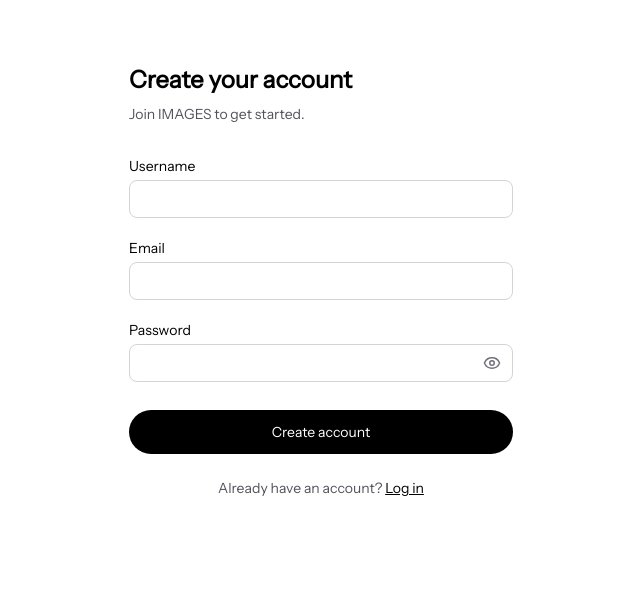
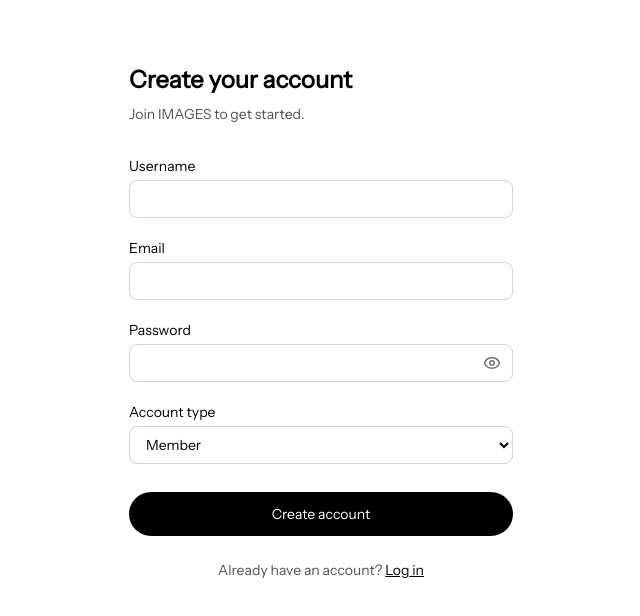
Before and after one commit to IMAGES-NGO/IMAGES-OFFICIAL, a Next.js app in the folder my-app/: page /signup in a window 1280 px wide. Shown: the top 616 px of the page, without its empty margins (319-959 px from the left). Built offline with nearby package versions, Linux system fonts and the light colour scheme.

Commit message:
fix: signup role

```diff
--- a/my-app/app/api/auth/signup/route.ts
+++ b/my-app/app/api/auth/signup/route.ts
@@ -40,6 +40,7 @@ export async function POST(request: Request) {
         username,
         email,
         passwordHash,
+        role: parsed.data.role,
         otpHash: createHash("sha256").update(otp).digest("hex"),
         otpExpiresAt: new Date(Date.now() + 10 * 60 * 1000),
       },
--- a/my-app/app/signup/page.tsx
+++ b/my-app/app/signup/page.tsx
@@ -52,6 +52,14 @@ export default function SignupPage() {
             </div>
             {errors.password && <p className="mt-1 text-xs text-red-600">{errors.password.message}</p>}
           </div>
+          <div>
+            <label htmlFor="role" className="block text-sm font-medium text-black">Account type</label>
+            <select id="role" {...register("role")} className="mt-1 w-full rounded-lg border border-zinc-300 bg-white px-3 py-2 text-sm text-black">
+              <option value="MEMBER">Member</option>
+              <option value="ADMIN">Admin</option>
+            </select>
+            {errors.role && <p className="mt-1 text-xs text-red-600">{errors.role.message}</p>}
+          </div>
           <button type="submit" disabled={isSubmitting} className="mt-2 rounded-full bg-black px-6 py-3 text-sm font-medium text-white disabled:opacity-50">
             {isSubmitting ? "Creating account..." : "Create account"}
           </button>
--- a/my-app/lib/validations/auth.ts
+++ b/my-app/lib/validations/auth.ts
@@ -11,6 +11,7 @@ export const signupSchema = z.object({
   username: z.string().trim().min(3, "Username must be at least 3 characters").max(30, "Username must be at most 30 characters").regex(/^[a-zA-Z0-9_]+$/, "Username can contain letters, numbers, and underscores only"),
   email: z.string().email("Enter a valid email address"),
   password: passwordSchema,
+  role: z.enum(["ADMIN", "MEMBER"]),
 });
 
 export const loginSchema = z.object({
```
